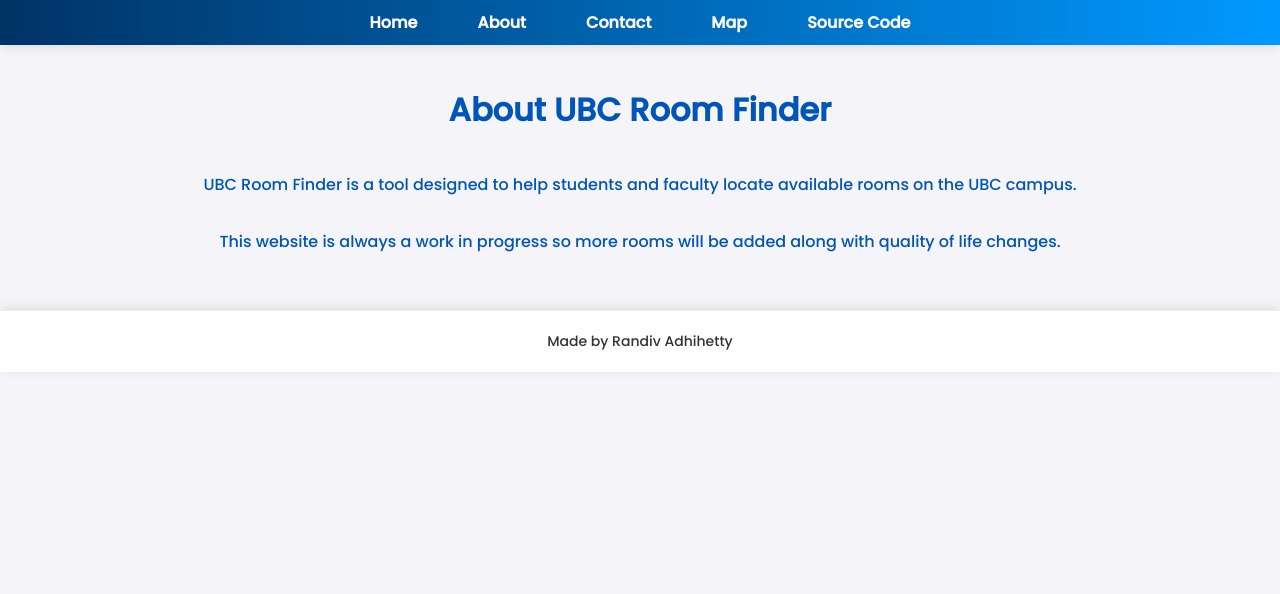
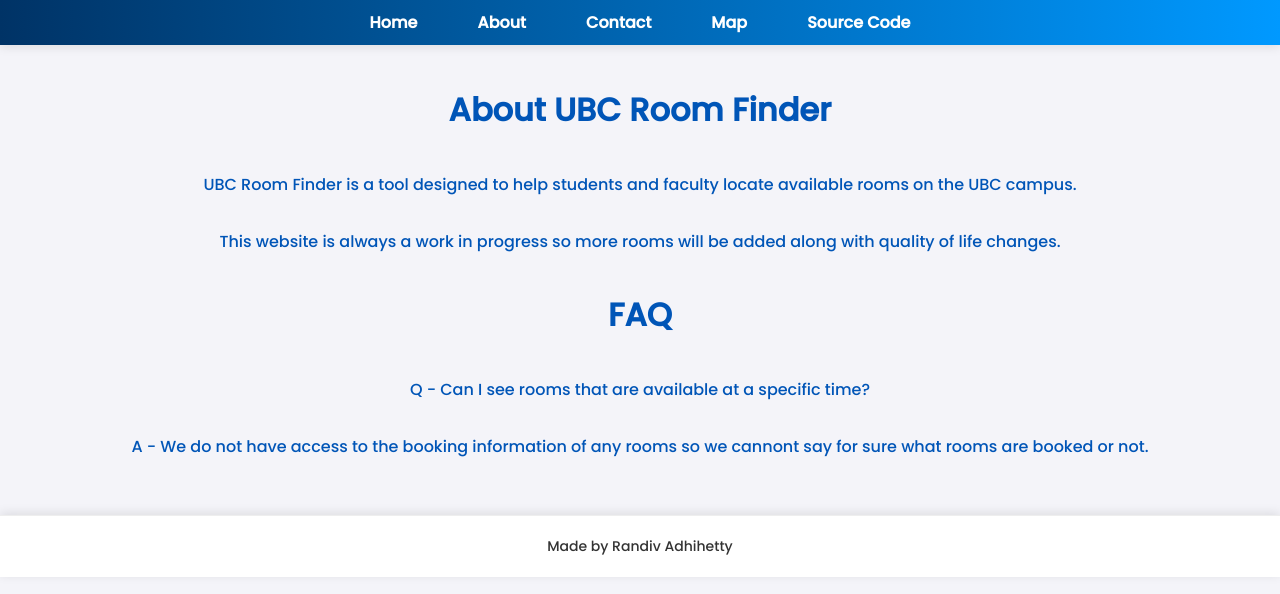
Before and after one commit to RandivAd/Room-Finder, a plain HTML site: page about.html in a window 1280 px wide. Drawn offline with Linux system fonts and the light colour scheme.

Commit message:
Update about.html
Updated FAQ on about.html

```diff
--- a/about.html
+++ b/about.html
@@ -22,6 +22,9 @@
         <h1>About UBC Room Finder</h1>
         <p>UBC Room Finder is a tool designed to help students and faculty locate available rooms on the UBC campus.</p>
         <p>This website is always a work in progress so more rooms will be added along with quality of life changes.</p>
+        <h1>FAQ</h1>
+        <p>Q - Can I see rooms that are available at a specific time?</p>
+        <p>A - We do not have access to the booking information of any rooms so we cannont say for sure what rooms are booked or not.</p>
         <!-- Additional about page content for later -->
     </main>
     <footer>
```
